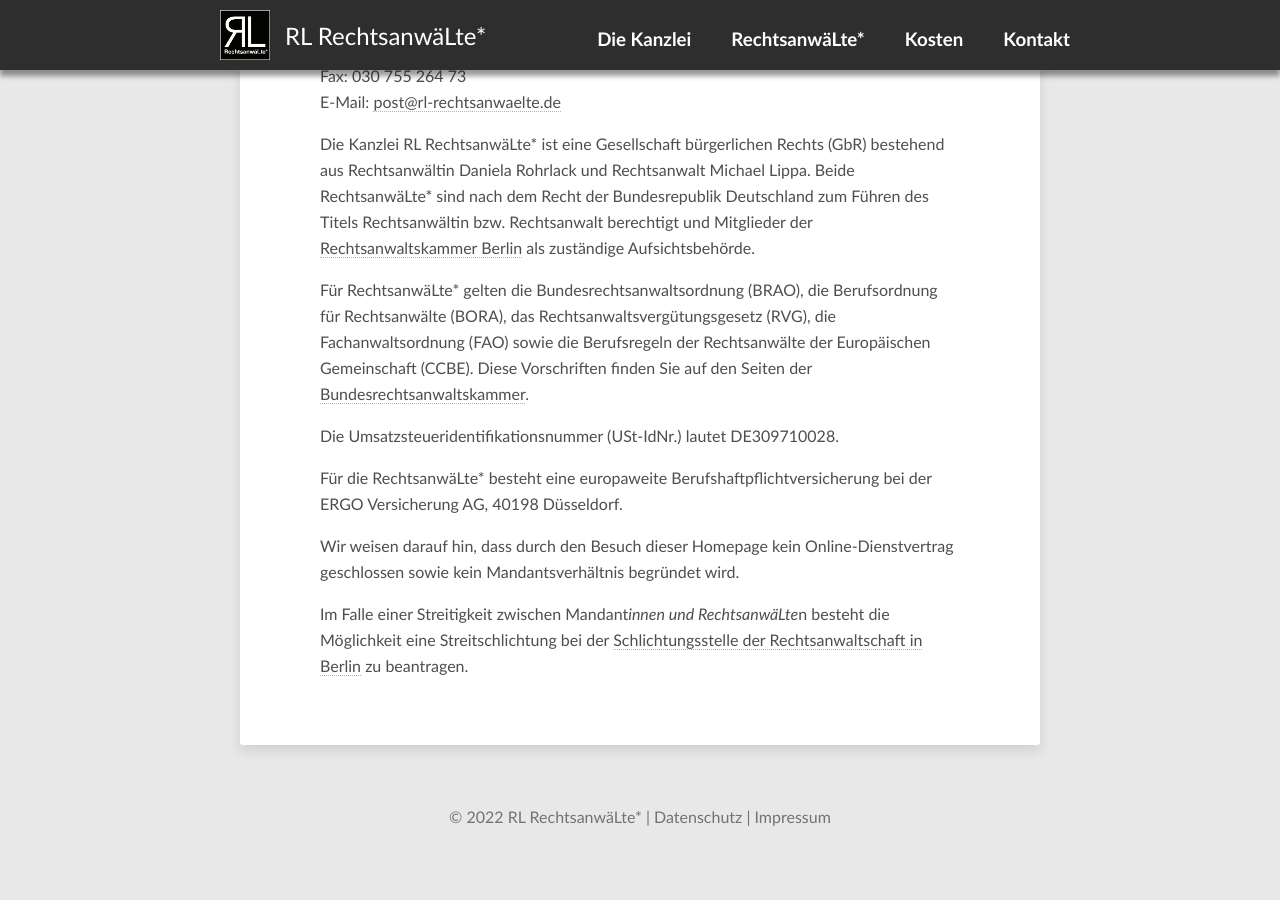
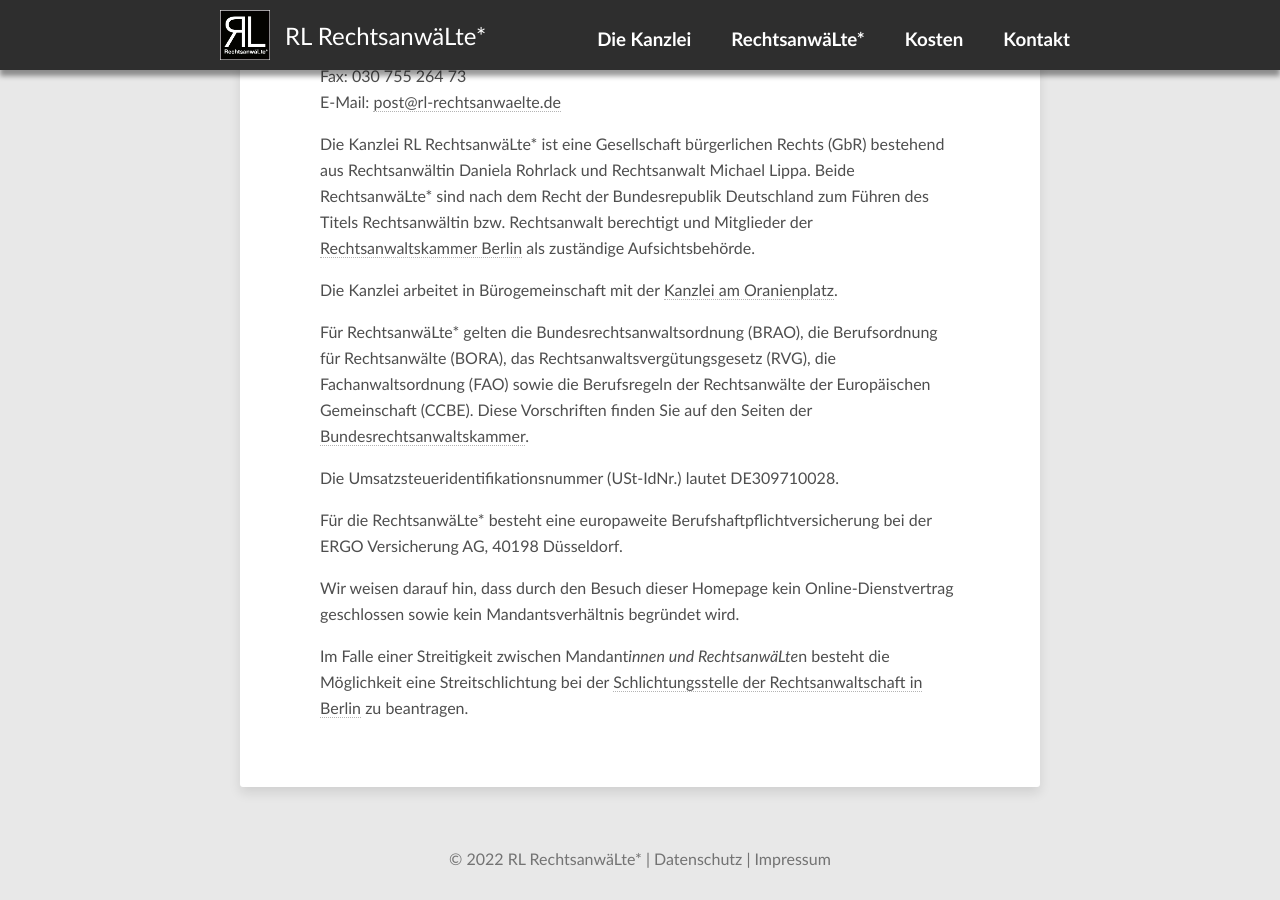
Before and after one commit to mi5-77/rl-rechtsanwaelte.de, a Jekyll site: the page built from impressum.md, in a window 1280 px wide and 900 px high, scrolled down 681 px. Built offline with Jekyll 4.4.1, drawn with Linux system fonts in a browser that asks for light colours; before the commit the page ends 1539 px from its top, so only the background shows below that.

Commit message:
Bürogemeinschaft ergänzt

```diff
--- a/impressum.md
+++ b/impressum.md
@@ -17,6 +17,8 @@
 
 Die Kanzlei RL RechtsanwäLte* ist eine Gesellschaft bürgerlichen Rechts (GbR) bestehend aus Rechtsanwältin Daniela Rohrlack und Rechtsanwalt Michael Lippa. Beide RechtsanwäLte* sind nach dem Recht der Bundesrepublik Deutschland zum Führen des Titels Rechtsanwältin bzw. Rechtsanwalt berechtigt und Mitglieder der [Rechtsanwaltskammer Berlin](https://www.rak-berlin.de/) als zuständige Aufsichtsbehörde.
 
+Die Kanzlei arbeitet in Bürogemeinschaft mit der [Kanzlei am Oranienplatz](https://www.kanzlei-berlin.net/).
+
 Für RechtsanwäLte* gelten die Bundesrechtsanwaltsordnung (BRAO), die Berufsordnung für Rechtsanwälte (BORA), das Rechtsanwaltsvergütungsgesetz (RVG), die Fachanwaltsordnung (FAO) sowie die Berufsregeln der Rechtsanwälte der Europäischen Gemeinschaft (CCBE).
 Diese Vorschriften finden Sie auf den Seiten der [Bundesrechtsanwaltskammer](http://www.brak.de/fuer-anwaelte/berufsrecht/).
 
```
